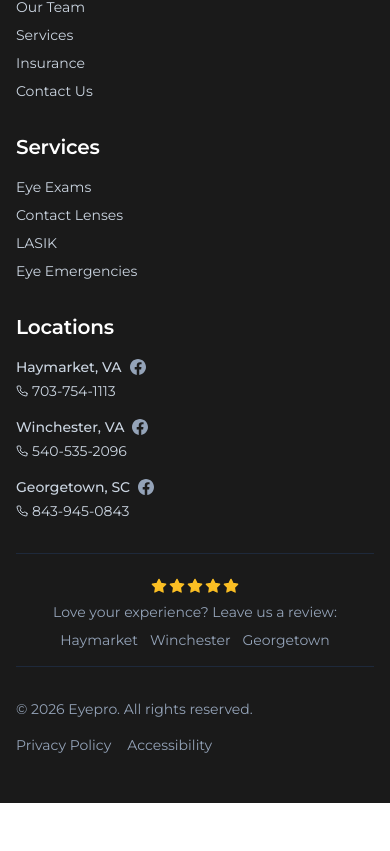
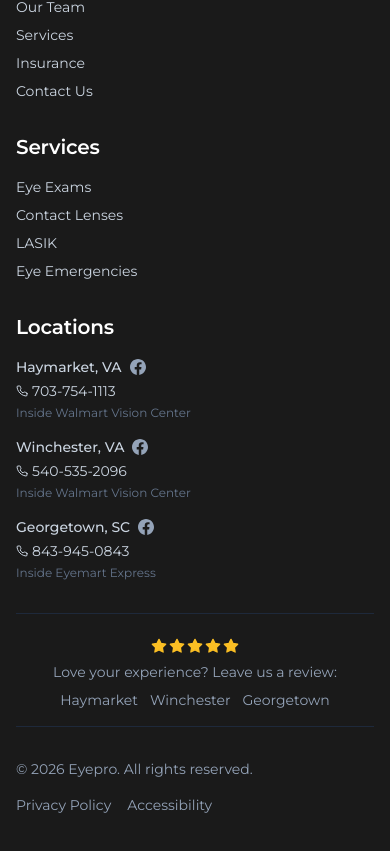
Before and after one commit to studiobrett/eyeprowebsite, a Next.js app: page / in a window 390 px wide. Shown: the part 5862-6713 px from the top of the page. Before the commit the page ends 6665 px from the top, so only its background shows below. Built offline with nearby package versions, Linux system fonts and the light colour scheme; no server answers.

Commit message:
Move retail neighbor context to below phone numbers in footer

```diff
--- a/src/components/Footer.tsx
+++ b/src/components/Footer.tsx
@@ -84,6 +84,9 @@
                       {location.phone}
                     </a>
                   </div>
+                  {location.locationNote && (
+                    <p className="text-slate-500 text-xs mt-1">{location.locationNote}</p>
+                  )}
                 </li>
               ))}
             </ul>
```
